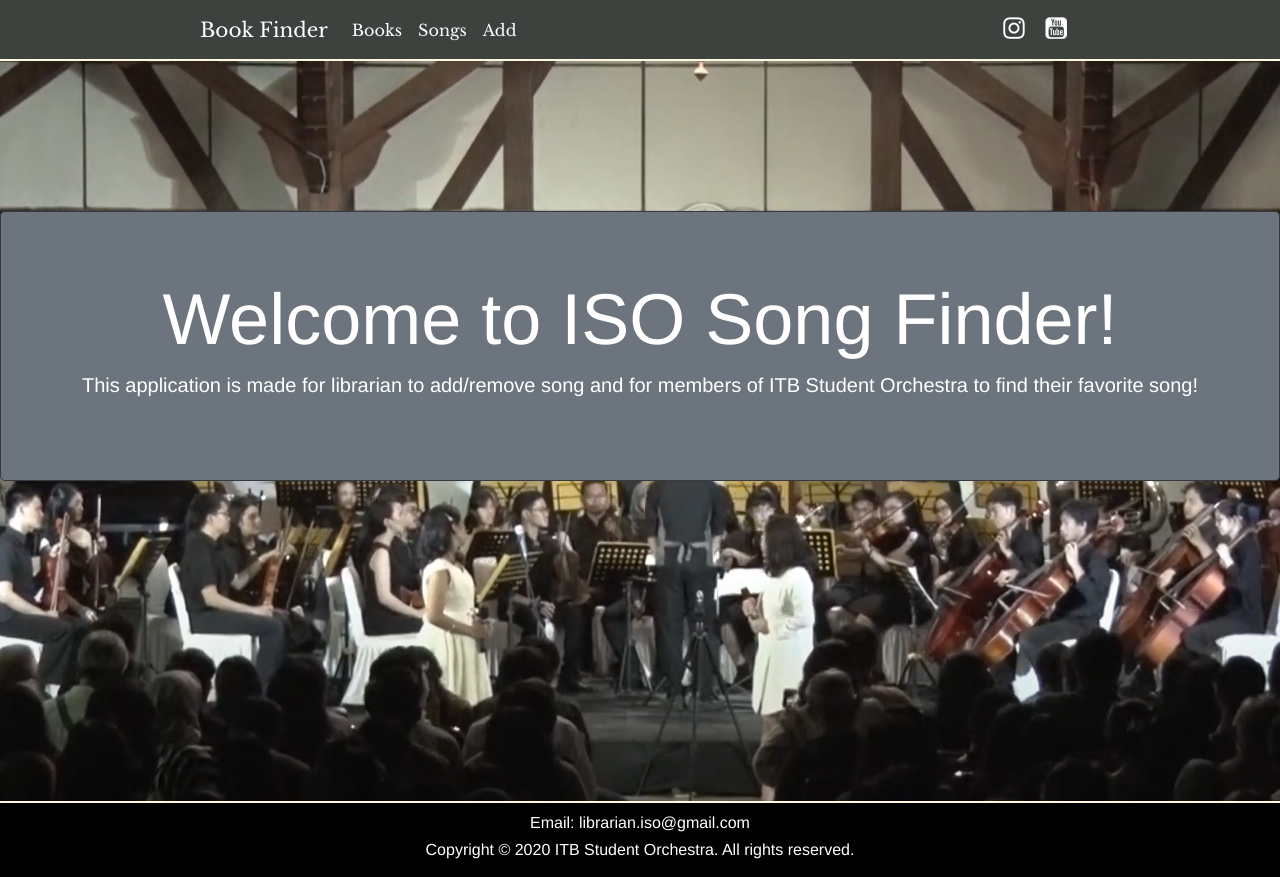
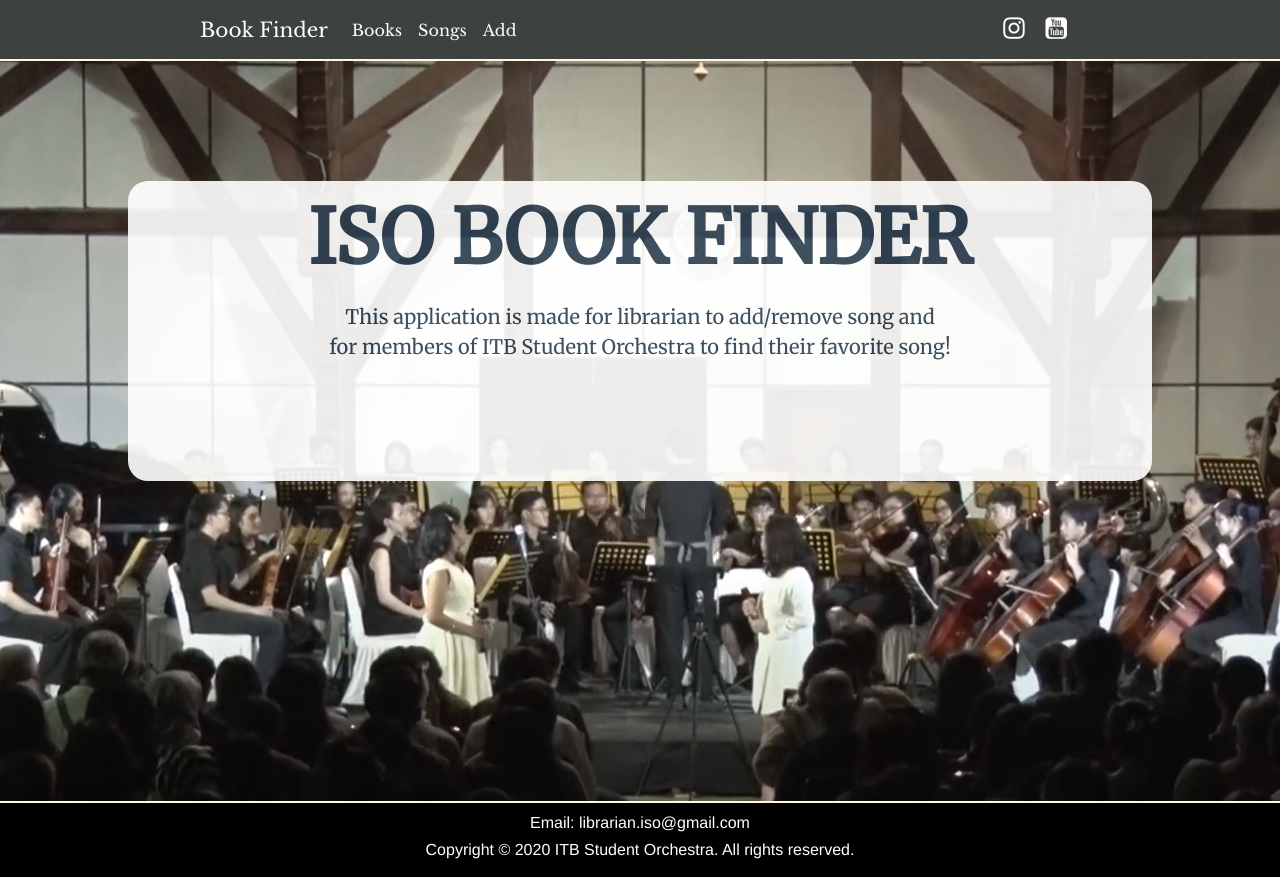
Before and after one commit to michaellhans/catalog-website, a Vue app in the folder client/: page / in a window 1280 px wide. Built offline with nearby package versions, Linux system fonts and the light colour scheme; no server answers.

Commit message:
UI/UX redefined

```diff
--- a/client/src/components/SearchBar.vue
+++ /dev/null
@@ -1,16 +0,0 @@
-<template>
-  <div>
-    <b-container>
-      <form class="form-inline my-2 my-lg-0">
-        <input class="form-control mr-sm-2 inline" type="search" placeholder="Search" aria-label="Search" size="120">
-        <button class="btn btn-outline-success my-2 my-sm-0" type="submit">Search</button>
-      </form>
-    </b-container>
-  </div>
-</template>
-
-<script>
-export default {
-
-}
-</script>
--- a/client/src/views/Home.vue
+++ b/client/src/views/Home.vue
@@ -1,18 +1,18 @@
 <template>
   <div class="home">
-    <b-jumbotron bg-variant="secondary" text-variant="white" border-variant="dark">
+    <div id="headline">
+      <label id="headline-header">ISO BOOK FINDER</label>
+      <br />
+      <label id="headline-content">
+        This application is made for librarian to add/remove song and
+        <br />for members
+        of ITB Student Orchestra to find their favorite song!
+      </label>
       <div
         class="alert alert-success"
         v-if="getAuthStatus === true"
       >Welcome admin {{ getAuthUsername }}!</div>
-
-      <template v-slot:header>Welcome to ISO Song Finder!</template>
-
-      <template v-slot:lead>
-        This application is made for librarian to add/remove song and for members
-        of ITB Student Orchestra to find their favorite song!
-      </template>
-    </b-jumbotron>
+    </div>
   </div>
 </template>
 
@@ -26,9 +26,32 @@ export default {
 </script>
 
 <style>
+@import url("https://fonts.googleapis.com/css2?family=Merriweather&display=swap");
+
 .home {
-  padding-top: 130px;
-  padding-bottom: 130px;
-  height: 700px;
+  padding-top: 100px;
+  padding-bottom: 0px;
+  width: 80%;
+  min-height: 700px;
+  font-family: "Merriweather", serif;
+  margin: auto;
+}
+
+#headline {
+  background: white;
+  height: 300px;
+  border-radius: 20px;
+  opacity: 0.9;
+}
+
+#headline-header {
+  font-size: 75px;
+  font-weight: bold;
+  text-align: center;
+}
+
+#headline-content {
+  font-size: 20px;
+  text-align: center;
 }
 </style>
--- a/client/src/webpage/Book.vue
+++ b/client/src/webpage/Book.vue
@@ -7,7 +7,7 @@
           class="form-control d-inline mr-sm-2"
           v-model="searchValue"
           type="search"
-          :placeholder="`Tulis ${searchBy} buku`"
+          :placeholder="`Ketik ${searchBy} buku`"
           aria-label="Search"
           size="120"
         />
@@ -72,7 +72,6 @@
 
 <script>
 import TitleSpace from "@/components/TitleSpace";
-import SearchBar from "@/components/SearchBar";
 import InstrumenCheckBox from "@/components/InstrumenCheckBox";
 import Loading from "@/components/Loading";
 import PageNavigation from "@/components/PageNavigation";
@@ -83,7 +82,6 @@ import BookService from "@/services/BookService";
 export default {
   components: {
     TitleSpace,
-    SearchBar,
     InstrumenCheckBox,
     Loading,
     PageNavigation,
--- a/client/src/webpage/Penambahan.vue
+++ b/client/src/webpage/Penambahan.vue
@@ -67,6 +67,7 @@ export default {
   width: 80%;
   margin: auto;
   min-height: 700px;
+  border-radius: 10px;
 }
 
 #booksLayout {
--- a/client/src/webpage/Song.vue
+++ b/client/src/webpage/Song.vue
@@ -7,7 +7,7 @@
           class="form-control d-inline mr-sm-2"
           v-model="searchValue"
           type="search"
-          placeholder="Tulis Nama Lagu"
+          placeholder="Ketik nama lagu"
           aria-label="Search"
           size="120"
         />
@@ -75,7 +75,6 @@
 
 <script>
 import TitleSpace from "@/components/TitleSpace";
-import SearchBar from "@/components/SearchBar";
 import InstrumenCheckBox from "@/components/InstrumenCheckBox";
 import Loading from "@/components/Loading";
 import PageNavigation from "@/components/PageNavigation";
@@ -86,7 +85,6 @@ import SongService from "@/services/SongService";
 export default {
   components: {
     TitleSpace,
-    SearchBar,
     InstrumenCheckBox,
     Loading,
     PageNavigation,
```
